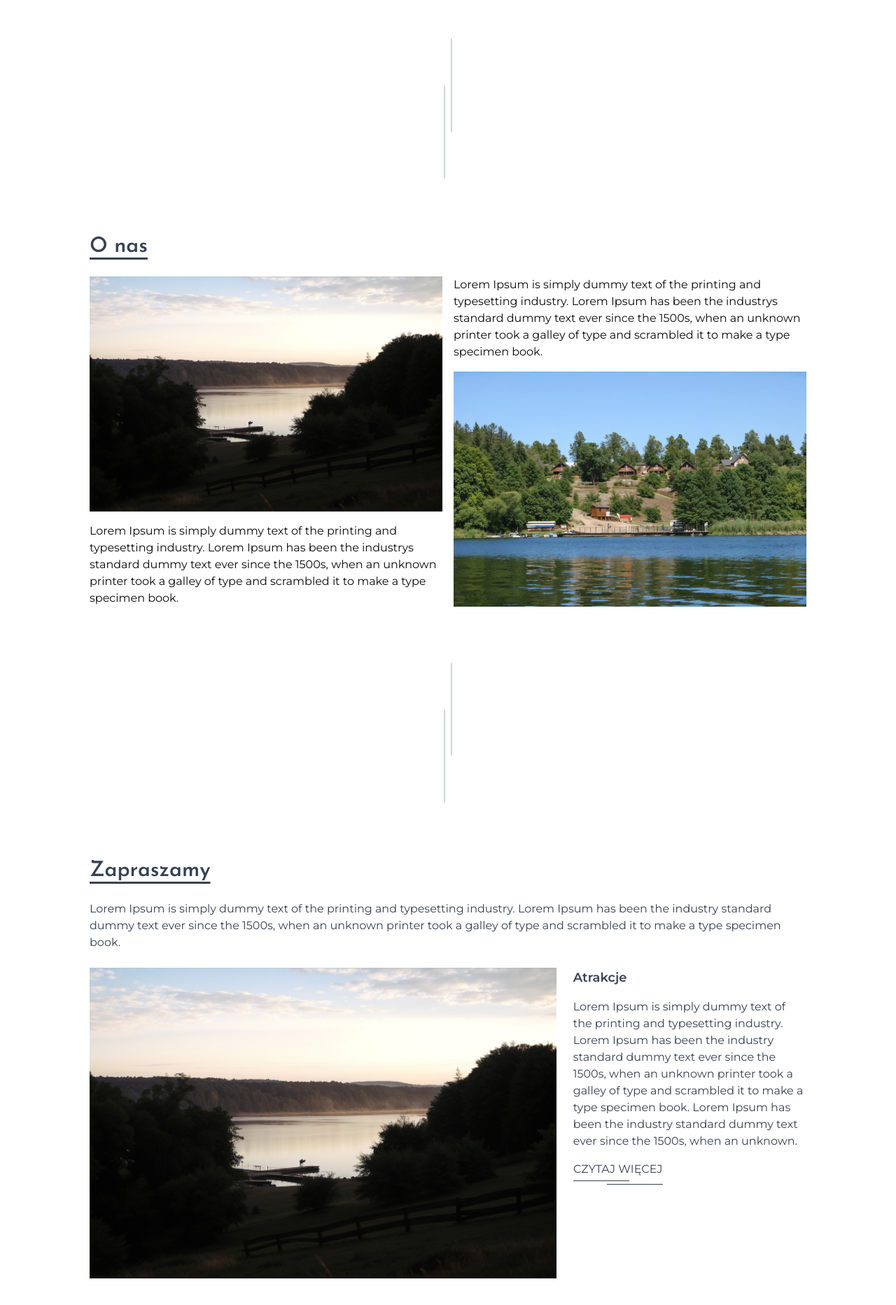
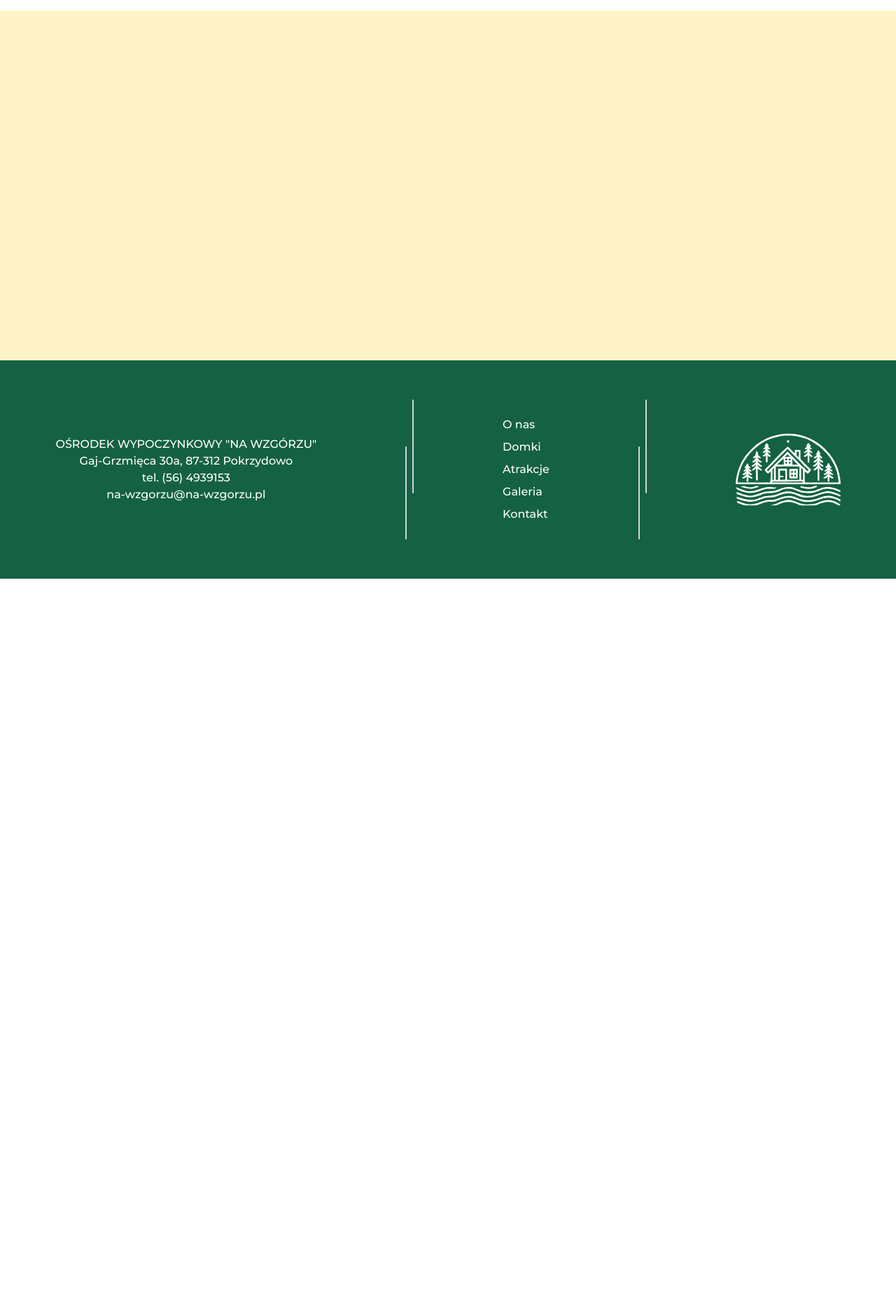
Before and after one commit to na-wzgorzu/landing, a Next.js app: page / in a window 1280 px wide. Shown: the part 2320-4185 px from the top of the page at 70% size. After the commit the page ends 3147 px from the top, so only its background shows below. Built offline with nearby package versions, Linux system fonts and the light colour scheme.

Commit message:
refactor: comment out unused components in Home page layout

```diff
--- a/src/app/page.tsx
+++ b/src/app/page.tsx
@@ -1,9 +1,9 @@
-import { About } from "@/components/About";
-import { Attractions } from "@/components/Attractions";
+// import { About } from "@/components/About";
+// import { Attractions } from "@/components/Attractions";
 import { Hero } from "@/components/Hero";
 import { HousesCarousel } from "@/components/Houses/HousesCarousel";
-import { HousesBanner } from "@/components/HousesBanner";
-import { Newsletter } from "@/components/Newsletter";
+// import { HousesBanner } from "@/components/HousesBanner";
+// import { Newsletter } from "@/components/Newsletter";
 import { VerticalDivider } from "@/components/VerticalDivider";
 
 export default function Home() {
@@ -17,19 +17,19 @@ export default function Home() {
       <VerticalDivider />
 
       <HousesCarousel />
-      <VerticalDivider />
+      {/* <VerticalDivider /> */}
 
-      <About />
+      {/* <About /> */}
 
-      <VerticalDivider />
+      {/* <VerticalDivider /> */}
 
-      <Attractions />
+      {/* <Attractions /> */}
 
-      <HousesBanner />
+      {/* <HousesBanner /> */}
 
-      <Newsletter />
+      {/* <Newsletter /> */}
 
-      {/* <div className="min-h-[500px] bg-amber-100" /> */}
+      <div className="min-h-[500px] bg-amber-100" />
     </div>
   );
 }
```
